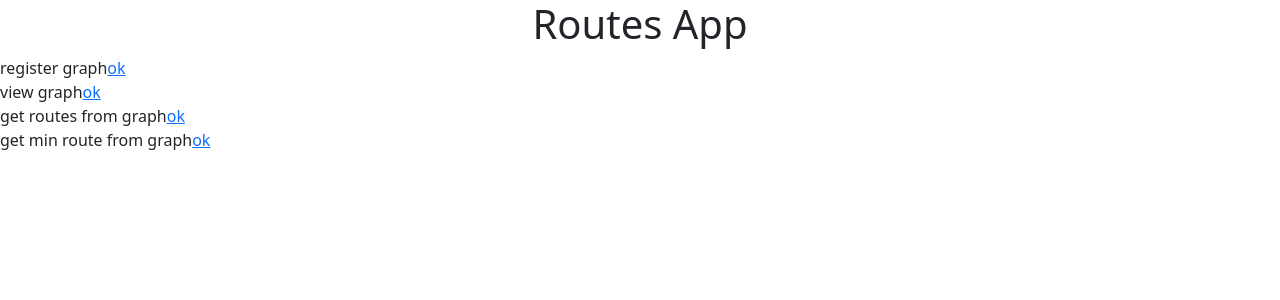
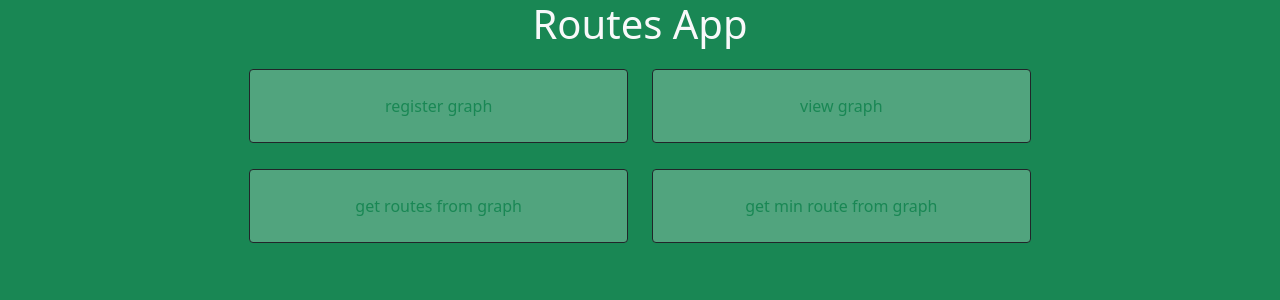
Before and after one commit to vitor-msp/routes-app, a React (Create React App) app: page / in a window 1280 px wide. Shown: the top 300 px of the page. Built offline with nearby package versions, Linux system fonts and the light colour scheme.

Commit message:
design home page

```diff
--- a/src/components/App.tsx
+++ b/src/components/App.tsx
@@ -6,20 +6,22 @@ import { RegisterGraphPage } from "./pages/RegisterGraphPage";
 import { ViewGraphPage } from "./pages/ViewGraphPage";
 
 function App() {
-    return (
-    <>
-    <h1 style={{textAlign: "center"}}>Routes App</h1>
-      <BrowserRouter>
+  return (
+    <div className="bg-success" style={{minHeight: "100vw"}}>
+      <h1 className="text-center text-light">Routes App</h1>
+      <div className="px-2 px-sm-4 px-md-5">
+        <BrowserRouter>
           <Routes>
-              <Route path="" element={<HomePage/> }/>
-              <Route path="home" element={<HomePage/> }/>
-              <Route path="register-graph" element={ <RegisterGraphPage/>}/>
-              <Route path="view-graph" element={<ViewGraphPage/> }/>
-              <Route path="get-routes" element={ <GetRoutesPage/>}/>
-              <Route path="get-min-route" element={<GetMinRoutePage/> }/>
-        </Routes>
-      </BrowserRouter>
-    </>
+            <Route path="" element={<HomePage />} />
+            <Route path="home" element={<HomePage />} />
+            <Route path="register-graph" element={<RegisterGraphPage />} />
+            <Route path="view-graph" element={<ViewGraphPage />} />
+            <Route path="get-routes" element={<GetRoutesPage />} />
+            <Route path="get-min-route" element={<GetMinRoutePage />} />
+          </Routes>
+        </BrowserRouter>
+      </div>
+    </div>
   );
 }
 
--- a/src/components/pages/HomePage.tsx
+++ b/src/components/pages/HomePage.tsx
@@ -1,18 +1,44 @@
-import { NavLink } from "react-router-dom"
+import { NavLink } from "react-router-dom";
 
-export const HomePage =() => {
-    return <div>
-        <div>register graph
-            <NavLink  to={"/register-graph"}>ok</NavLink>
+export const HomePage = () => {
+  return (
+    <div className="col-12 justify-content-center">
+      <div className="row" style={{ minHeight: "100px" }}>
+        <div className="d-flex col-6 col-sm-5 offset-sm-1 col-md-4 offset-md-2">
+          <NavLink
+            to={"/register-graph"}
+            className="btn btn-outline-success text-center my-auto p-4 border border-dark rounded bg-light bg-opacity-25 w-100"
+          >
+            register graph
+          </NavLink>
         </div>
-        <div>view graph
-            <NavLink  to={"/view-graph"}>ok</NavLink>
+        <div className="d-flex col-6 col-sm-5 col-md-4">
+          <NavLink
+            to={"/view-graph"}
+            className="btn btn-outline-success text-center my-auto p-4 border border-dark rounded bg-light bg-opacity-25 w-100"
+          >
+            view graph
+          </NavLink>
         </div>
-        <div>get routes from graph
-            <NavLink  to={"/get-routes"}>ok</NavLink>
+      </div>
+      <div className="row" style={{ minHeight: "100px" }}>
+        <div className="d-flex col-6 col-sm-5 offset-sm-1 col-md-4 offset-md-2">
+          <NavLink
+            to={"/get-routes"}
+            className="btn btn-outline-success text-center my-auto p-4 border border-dark rounded bg-light bg-opacity-25 w-100"
+          >
+            get routes from graph
+          </NavLink>
         </div>
-        <div>get min route from graph
-            <NavLink  to={"/get-min-route"}>ok</NavLink>
+        <div className="d-flex col-6 col-sm-5 col-md-4">
+          <NavLink
+            to={"/get-min-route"}
+            className="btn btn-outline-success text-center my-auto p-4 border border-dark rounded bg-light bg-opacity-25 w-100"
+          >
+            get min route from graph
+          </NavLink>
         </div>
+      </div>
     </div>
-}
+  );
+};
```
